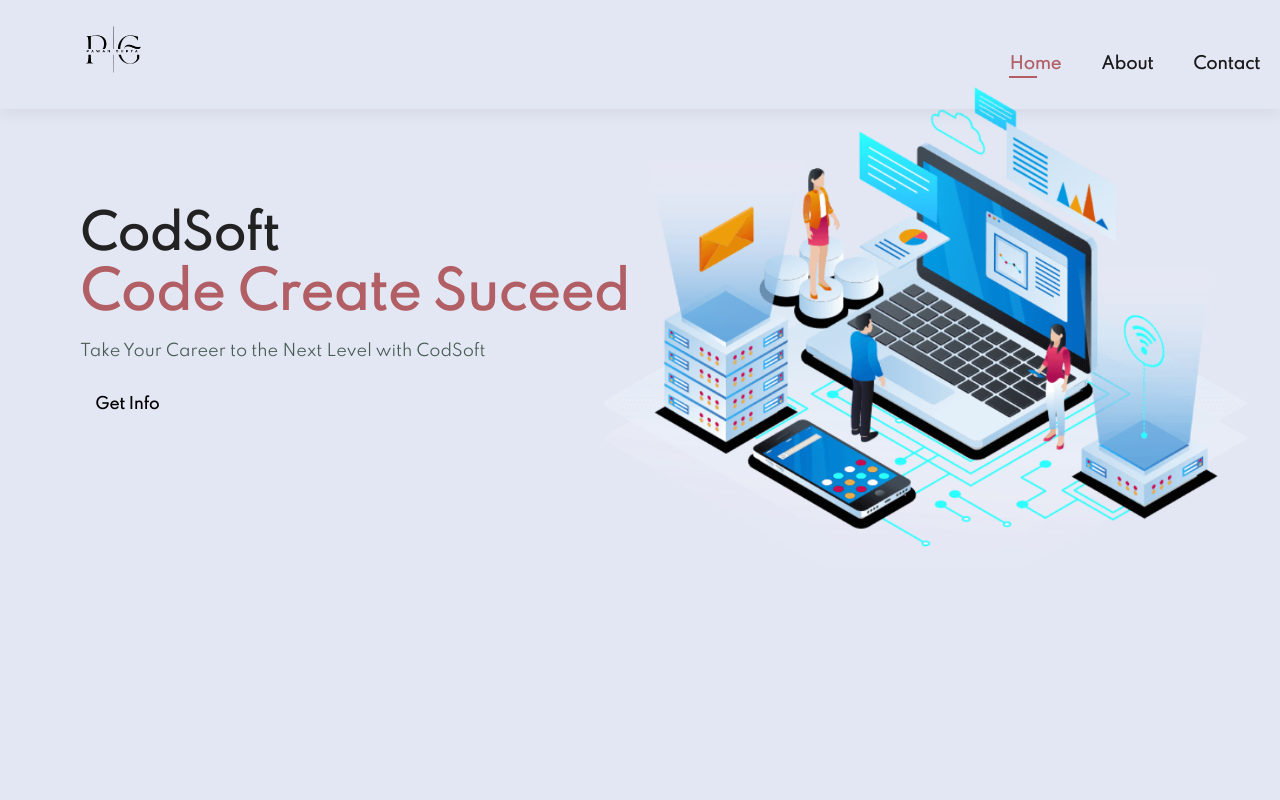
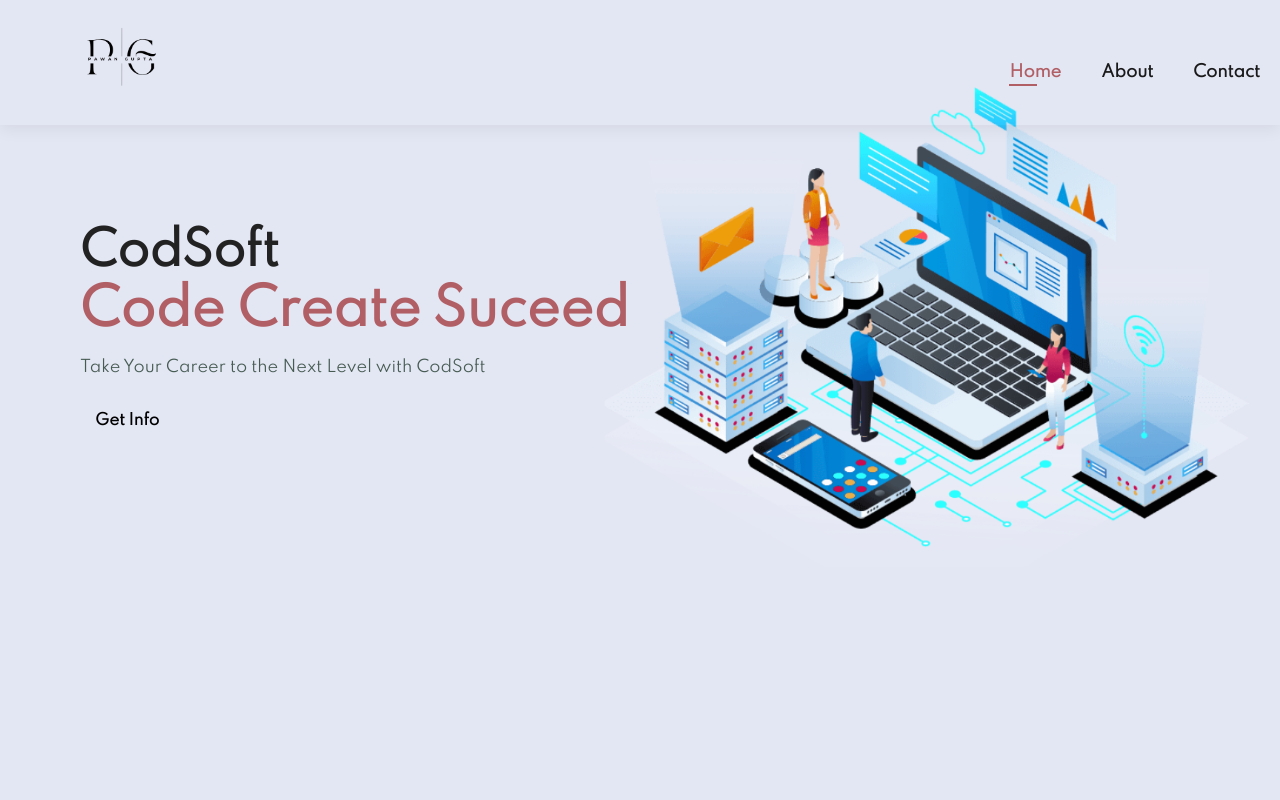
Before and after one commit to PawanGupta17/LandingPage, a plain HTML site: page index.html in a window 1280 px wide. Shown: the top 800 px of the page. Drawn offline with nearby package versions, Linux system fonts and the light colour scheme.

Commit message:
Update style.css

```diff
--- a/style.css
+++ b/style.css
@@ -73,7 +73,7 @@ body {
 }
 
 #header .logo {
-  height: 8vh;
+  height: 10vh;
   width: 100%;
   border-radius: 50px;
 }
```
